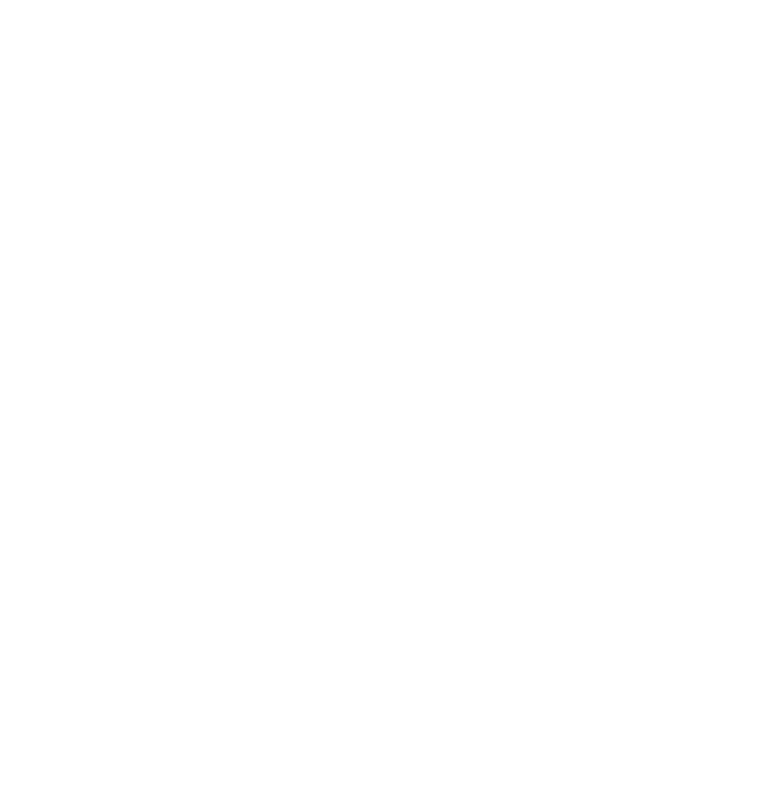
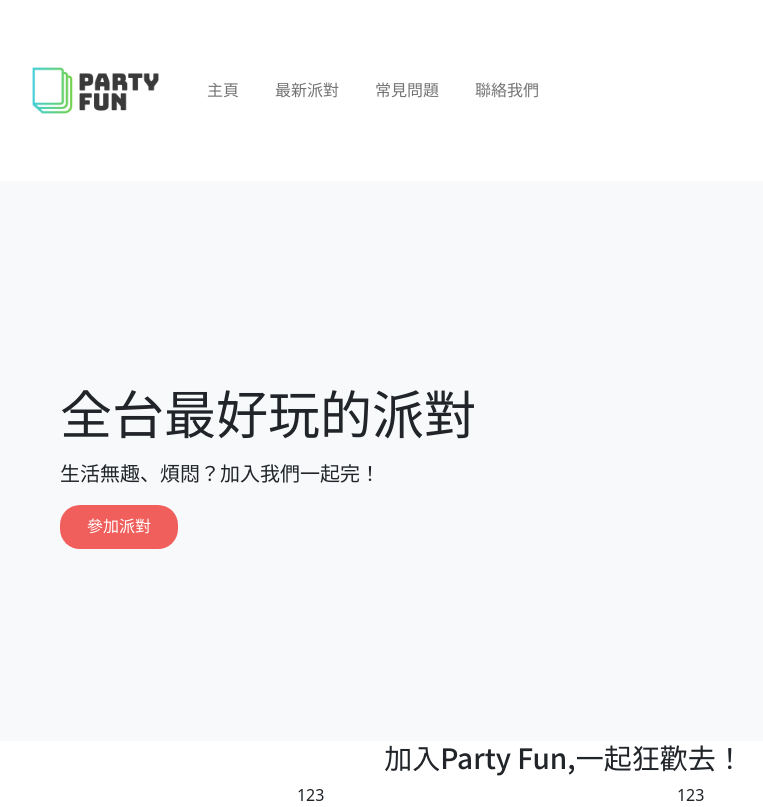
Before and after one commit to Eva813/my-projects, a plain HTML site: page bootstrap-1/index.html in a window 1280 px wide. Shown: the whole page, without its empty margins (76-839 px from the left). Drawn offline with nearby package versions, Linux system fonts and the light colour scheme.

Commit message:
finished nav,header part

```diff
--- a/bootstrap-1/index.html
+++ b/bootstrap-1/index.html
@@ -4,10 +4,93 @@
 <head>
   <meta charset="UTF-8">
   <meta name="viewport" content="width=device-width, initial-scale=1.0">
-  <title>Document</title>
+  <link rel="preconnect" href="https://fonts.gstatic.com">
+  <link
+    href="https://fonts.googleapis.com/css2?family=Noto+Sans+TC:wght@400;500&family=Noto+Serif+TC:wght@300;400;500&display=swap"
+    rel="stylesheet">
+
+  <link href="https://cdn.jsdelivr.net/npm/bootstrap@5.0.0-beta3/dist/css/bootstrap.min.css" rel="stylesheet"
+    integrity="sha384-eOJMYsd53ii+scO/bJGFsiCZc+5NDVN2yr8+0RDqr0Ql0h+rP48ckxlpbzKgwra6" crossorigin="anonymous">
+  <link rel="stylesheet" href="style.css">
+  <script src="https://cdn.jsdelivr.net/npm/bootstrap@5.0.0-beta3/dist/js/bootstrap.bundle.min.js"
+    integrity="sha384-JEW9xMcG8R+pH31jmWH6WWP0WintQrMb4s7ZOdauHnUtxwoG2vI5DkLtS3qm9Ekf"
+    crossorigin="anonymous"></script>
+  <title>Party Fun</title>
 </head>
 
 <body>
+  <header>
+    <div class="container">
+      <nav class="navbar navbar-expand-lg navbar-light ">
+        <div class="container-fluid">
+          <a class="navbar-brand" href="#">
+            <img src="./img/logo.png" alt="">
+          </a>
+          <button class="navbar-toggler" type="button" data-bs-toggle="collapse"
+            data-bs-target="#navbarSupportedContent" aria-controls="navbarSupportedContent" aria-expanded="false"
+            aria-label="Toggle navigation">
+            <span class="navbar-toggler-icon"></span>
+          </button>
+          <div class="collapse navbar-collapse" id="navbarSupportedContent">
+            <ul class="navbar-nav me-auto mb-2 mb-lg-0">
+
+              <li class="nav-item">
+                <a class="nav-link" href="#">主頁</a>
+              </li>
+              <li class="nav-item">
+                <a class="nav-link" href="#">最新派對</a>
+              </li>
+              <li class="nav-item">
+                <a class="nav-link" href="#">常見問題</a>
+              </li>
+              <li class="nav-item">
+                <a class="nav-link" href="#">聯絡我們</a>
+              </li>
+
+            </ul>
+            <!-- <form class="d-flex">
+              <input class="form-control me-2" type="search" placeholder="Search" aria-label="Search">
+              <button class="btn btn-outline-success" type="submit">Search</button>
+            </form> -->
+          </div>
+        </div>
+      </nav>
+    </div>
+  </header>
+
+  <section id="intro">
+    <div class="bg-light p-3">
+      <div class="container">
+        <div class="row">
+          <!-- 在此col-md-12這的外面再包覆一個div(jumbotron) ，是因為col-md-12外層還有個橫幅，以j作為橫幅container-->
+          <div class=" col-md-12">
+            <h1>全台最好玩的派對</h1>
+            <p class="lead">生活無趣、煩悶？加入我們一起完！</p>
+            <a href="#" class='btn'>參加派對</a>
+          </div>
+        </div>
+      </div>
+    </div>
+  </section>
+
+  <section id='second'>
+    <div class="container">
+      <div class="row">
+        <div class="col-md-8 offset-md-2 text-center">
+          <h3>加入Party Fun,一起狂歡去！</h3>
+          <div class="row">
+            <!-- 左4右8 -->
+            <div class="col-md-4">
+              123
+            </div>
+            <div class="col-md-8">
+              123
+            </div>
+          </div>
+        </div>
+      </div>
+    </div>
+  </section>
 
 </body>
 
--- /dev/null
+++ b/bootstrap-1/style.css
@@ -0,0 +1,37 @@
+h1,h2,h3,h4,h5,h6{
+  font-family: 'Noto Sans TC', sans-serif;
+}
+p,a,input,label,textarea,span,ul.li{
+  font-family: 'Noto Serif TC', serif;
+}
+
+header nav img{
+  width: 155px;
+}
+
+header li {
+  margin: 0 10px;
+}
+
+
+#intro .bg-light{
+  height: 70vh;
+}
+#intro h1{
+  font-size: 52px;
+  font-weight: 400;
+  line-height: 1.5;
+}
+.btn{
+   background-color: #f05f5c;
+  color: white;
+  padding: 9px 26px;
+  border-radius: 20px;
+}
+
+#intro .container{
+  position: relative;
+  top: 50%;
+  left: 50%;
+  transform: translate(-50%,-50%);
+}
```
Also changed, not shown: bootstrap-1/img/logo.png (added).
